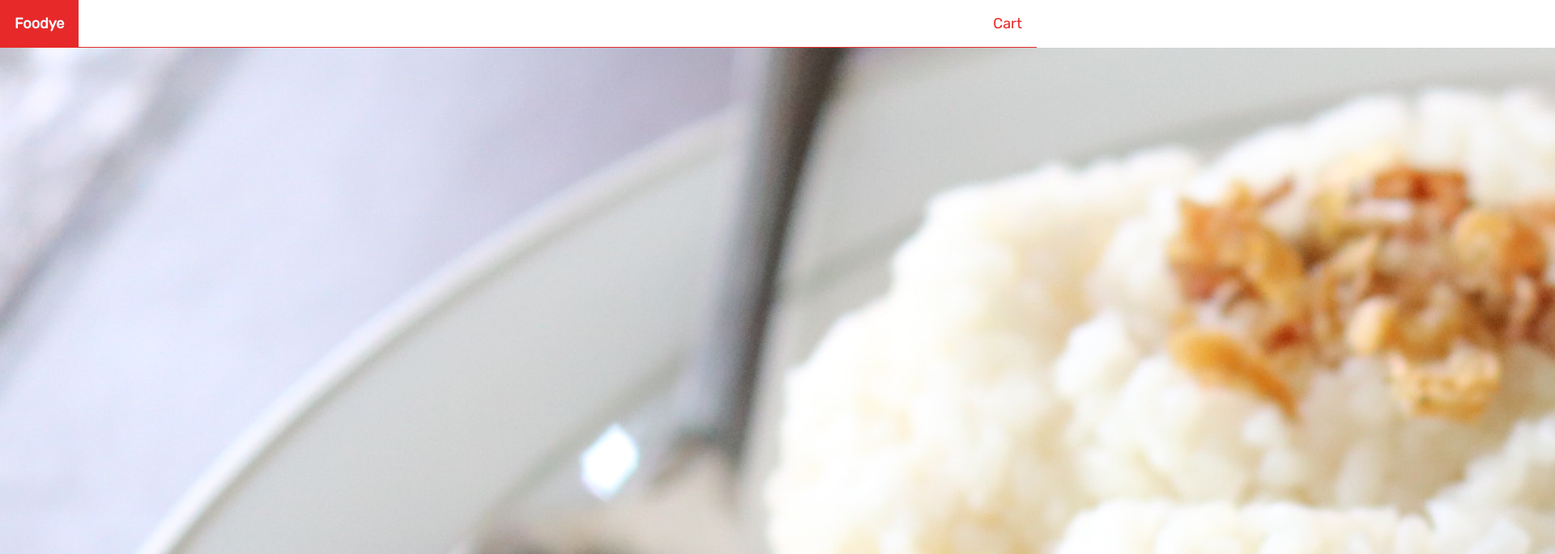
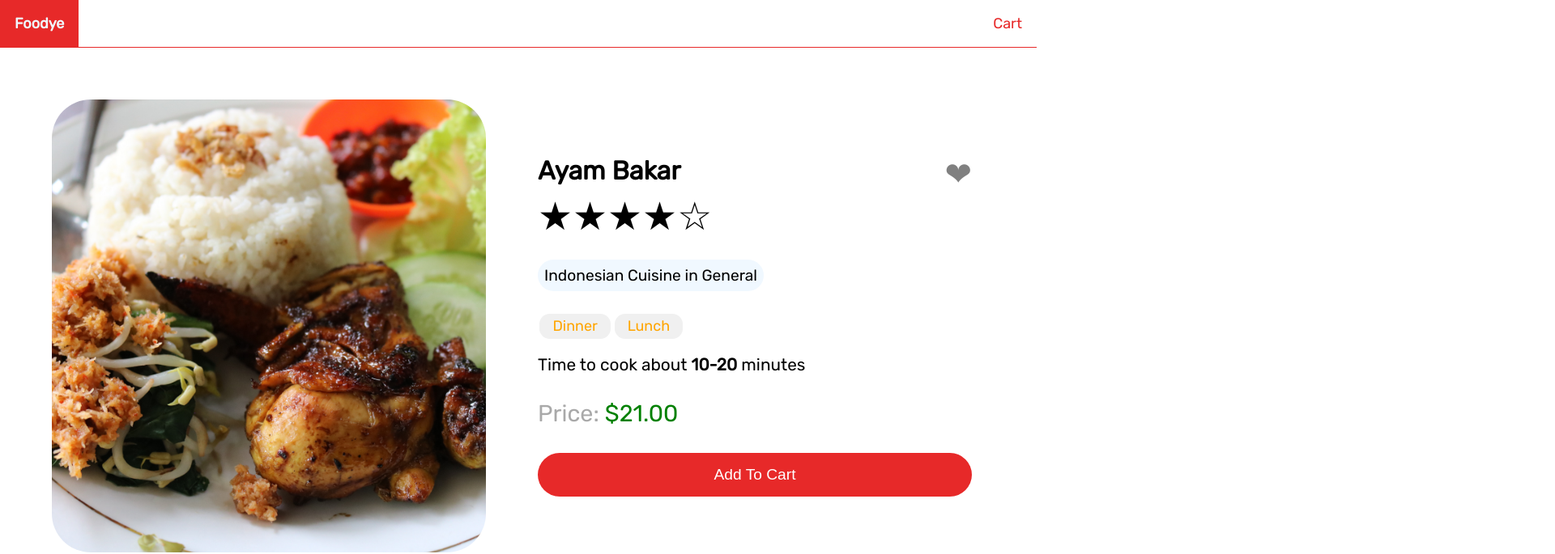
Before and after one commit to faiqhdr/Foodye, an Angular app: page /food/1 in a window 1280 px wide. Shown: the top 685 px of the page at 81% size, 1920 px wide, since content can reach past the window. Built offline with nearby package versions, Linux system fonts and the light colour scheme.

Commit message:
css food page

```diff
--- a/src/app/food-page/food-page.component.css
+++ b/src/app/food-page/food-page.component.css
@@ -0,0 +1,105 @@
+.container{
+    display: flex;
+    justify-content: center;
+    align-items: center;
+    flex-wrap: wrap;
+    margin: 3rem;
+}
+
+.container > *{
+    min-width: 25rem;
+    max-width: 40rem;
+}
+
+img{
+    border-radius: 3rem;
+    flex:1 0;
+    object-fit: cover;
+    height: 35rem;
+    margin: 1rem;
+}
+
+.details{
+    width: 100%;
+    display: flex;
+    flex-direction: column;
+    flex:1 0;
+    border-radius: 3rem;
+    padding: 2rem;
+    color: black;
+    margin-left: 1rem;
+}
+
+.details .stars {
+    margin-bottom: .1rem;
+    font-size: 3rem;
+}
+
+.details .header{
+    display: flex;
+    justify-content: space-between;
+}
+
+.details .name{
+    font-size: 2rem;
+    font-weight: bold;
+}
+
+.details .favorite{
+    color: #e72929;
+    font-size: 2.5rem;
+}
+
+.details .favorite.not{
+    color: gray;
+}
+
+.details .origins{
+    display: flex;
+    flex-wrap: wrap;
+    margin: 1rem 0;
+}
+
+.details .origins > span{
+    padding: 0.5rem;
+    font-size: 1.2rem;
+    margin: .5rem .5rem .5rem 0;
+    border-radius: 2rem;
+    background-color: aliceblue;
+}
+
+.details .cook-time{
+    margin-top: 1rem;
+}
+
+.details .cook-time span{
+    padding: .6rem 2rem .6rem 0;
+    border-radius: 10rem;
+    font-size: 1.3rem;
+}
+
+.details .price{
+    font-size: 1.8rem;
+    margin: 2rem 2rem 2rem 0;
+    color: green;
+}
+
+.details .price::before{
+    content: "Price: ";
+    color: darkgrey;
+}
+
+.details button{
+    color: white;
+    background: #e72929;
+    border: none;
+    font-size: 1.2rem;
+    padding: 1rem;
+    border-radius: 10rem;
+    outline: none;
+}
+
+.details button:hover{
+    opacity: .9;
+    cursor: pointer;
+}
--- a/src/app/food-page/food-page.component.html
+++ b/src/app/food-page/food-page.component.html
@@ -26,7 +26,7 @@
         </div>
 
         <div class="tags">
-            <app-tags [foodPageTags]="food.tags"></app-tags>
+            <app-tags [foodPageTags]="food.tags" justifyContent="start"></app-tags>
         </div>
 
         <div class="cook-time">
--- a/src/app/tags/tags.component.css
+++ b/src/app/tags/tags.component.css
@@ -1,7 +1,6 @@
 div {
     display: flex;
     flex-wrap: wrap;
-    justify-content: center;
 }
 
 div a {
--- a/src/app/tags/tags.component.html
+++ b/src/app/tags/tags.component.html
@@ -1,10 +1,10 @@
-<div *ngIf="tags">
+<div *ngIf="tags" [style.justifyContent] = "justifyContent">
     <a *ngFor="let tag of tags" routerLink="/tag/{{tag.name}}">
         {{tag.name}} ({{tag.count}})
     </a>
 </div>
 
-<div *ngIf="foodPageTags">
+<div *ngIf="foodPageTags" [style.justifyContent] = "justifyContent">
     <a *ngFor="let tagName of foodPageTags" routerLink="/tag/{{tagName}}">
         {{tagName}}
     </a>
--- a/src/app/tags/tags.component.ts
+++ b/src/app/tags/tags.component.ts
@@ -10,6 +10,10 @@
 export class TagsComponent implements OnInit {
   @Input()
   foodPageTags?: string[];
+
+  @Input()
+  justifyContent:string = 'center';
+
   tags?: Tag[];
   constructor(private foodService: FoodService) {}
   ngOnInit(): void {
```
